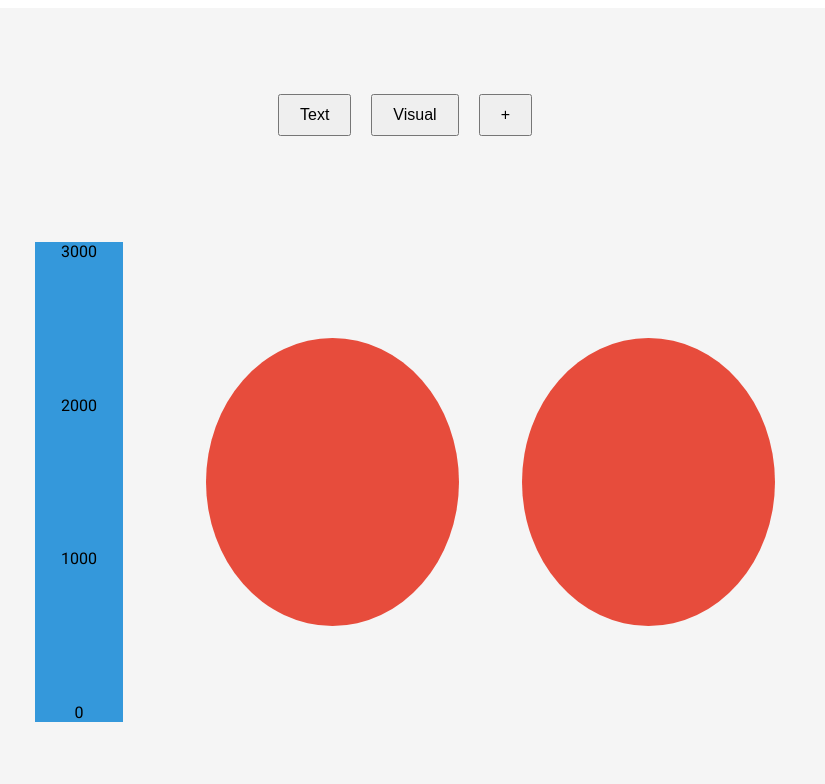
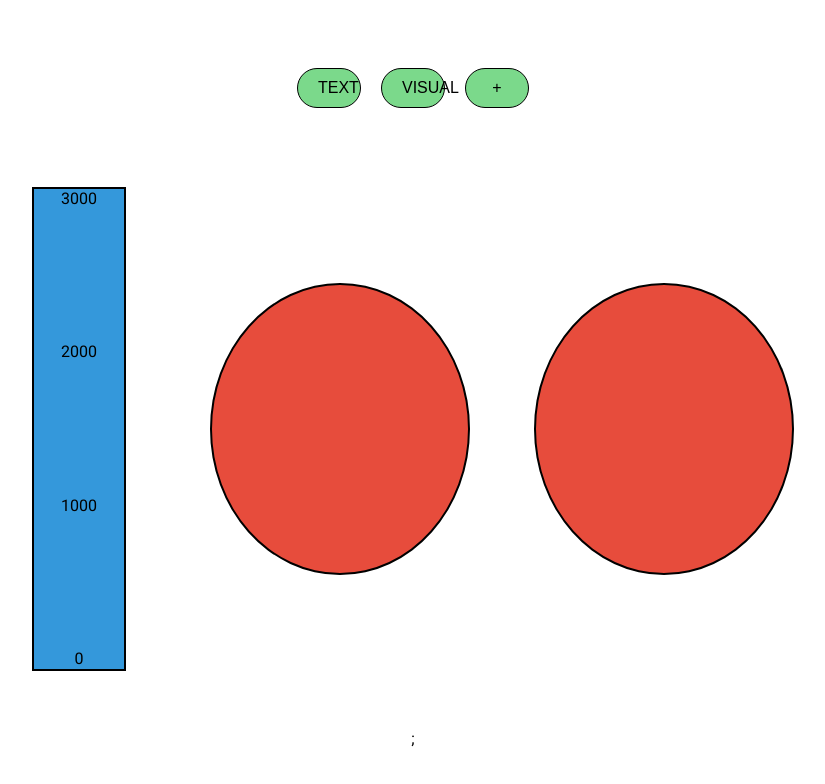
Before and after one commit to seanpip05/AirForceProject, a React (Create React App) app in the folder my-app/: page / in a window 1280 px wide. Shown: the top 784 px of the page, without its empty margins (235-1060 px from the left). Built offline with nearby package versions, Linux system fonts and the light colour scheme.

Commit message:
added a bit of css

```diff
--- a/my-app/src/components/screen/MainScreen.js
+++ b/my-app/src/components/screen/MainScreen.js
@@ -1,28 +1,64 @@
-import React from "react";
-import { Container, ButtonContainer, Button, ShapeContainer, Rectangle, Circle, FlexDiv } from "./MainScreen.styles";
+import React, {useState} from "react";
+import { Container, ButtonContainer, Button, ShapeContainer} from "./screen.styles";
+import { Rectangle, Circle, VisualFlexDiv } from "./visual.styles";
+import { Ellipse, TextFlexDiv } from "./text.styles";
 
 // @TODO split the main screen into 2 components, a visual and a text
 const MainScreen = ({ onOpenPopup }) => {
+  const [isVisual, setIsVisual] = useState(true);  // State to toggle between Visual and Text
+
+  const handleButtonClick = (type) => {
+    if (type === "Visual") {
+      setIsVisual(true);
+    } else if (type === "Text") {
+      setIsVisual(false);
+    }
+  };
+
+
   return (
     <Container>
       <ButtonContainer>
-        <Button>Text</Button>
-        <Button>Visual</Button>
+        <Button onClick={() => handleButtonClick("Text")} >TEXT</Button>
+        <Button onClick={() => handleButtonClick("Visual")}>VISUAL</Button>
         <Button onClick={onOpenPopup}>+</Button>
       </ButtonContainer>
 
+      {isVisual ? (
       <ShapeContainer>
         <Rectangle>
-          <FlexDiv>
+          <VisualFlexDiv>
             <div>3000</div>
             <div>2000</div>
             <div>1000</div>
             <div>0</div>
-          </FlexDiv>
+          </VisualFlexDiv>
         </Rectangle>
         <Circle />
         <Circle />
       </ShapeContainer>
+    ) : (
+      <ShapeContainer>
+        <Ellipse>
+          <TextFlexDiv>
+            <div>Altitude</div>
+            <div>value</div>
+          </TextFlexDiv>
+        </Ellipse>
+        <Ellipse>
+          <TextFlexDiv>
+            <div>HIS</div>
+            <div>value</div>
+          </TextFlexDiv>
+        </Ellipse>
+        <Ellipse>
+          <TextFlexDiv>
+            <div>ADI</div>
+            <div>value</div>
+          </TextFlexDiv>
+        </Ellipse>
+      </ShapeContainer>
+    )};
     </Container>
   );
 };
--- a/my-app/src/components/screen/MainScreen.styles.js
+++ b/my-app/src/components/screen/screen.styles.js
@@ -1,13 +1,11 @@
 import styled from "styled-components";
 
 export const Container = styled.div`
-    width: 100%;
+    width: 100vw;
     height: 100vh;
-    background: #f5f5f5;
     display: flex;
     flex-direction: column;
     align-items: center;
-    justify-content: center;
     justify-content: space-evenly;
 `;
 
@@ -23,6 +21,11 @@ export const Button = styled.button`
     font-size: 16px;
     cursor: pointer;
     margin: 0 10px;
+    width: 5%;
+    border: solid 1.5px;
+    border-radius: 20px;
+    background-color:rgb(123, 217, 139);
+
 `;
 
 export const ShapeContainer = styled.div`
@@ -33,25 +36,3 @@ export const ShapeContainer = styled.div`
     height: 60%;
     gap: 5%;
 `;
-
-export const Rectangle = styled.div`
-    width: 7%;
-    height: 100%;
-    background-color: #3498db;
-    margin-right: 20px;
-`;
-
-export const Circle = styled.div`
-    width: 20%;
-    height: 60%;
-    background-color: #e74c3c;
-    border-radius: 50%;
-`;
-
-export const FlexDiv = styled.div`
-    display: flex;
-    justify-content: space-between;
-    align-items: center;
-    flex-direction: column;
-    height: 100%;
-`;
--- /dev/null
+++ b/my-app/src/components/screen/text.styles.js
@@ -0,0 +1,17 @@
+import styled from "styled-components";
+
+export const Ellipse = styled.div`
+    width: 20%;
+    height: 40%;
+    background-color:rgb(179, 101, 188);
+    border-radius: 40%;
+    border: solid 2px;
+`;
+
+export const TextFlexDiv = styled.div`
+    display: flex;
+    justify-content: space-evenly;
+    align-items: center;
+    flex-direction: column;
+    height: 100%;
+`;
--- /dev/null
+++ b/my-app/src/components/screen/visual.styles.js
@@ -0,0 +1,26 @@
+import styled from "styled-components";
+
+export const Rectangle = styled.div`
+    width: 7%;
+    height: 100%;
+    background-color: #3498db;
+    margin-right: 20px;
+    border: solid 2px;
+
+`;
+
+export const Circle = styled.div`
+    width: 20%;
+    height: 60%;
+    background-color: #e74c3c;
+    border-radius: 50%;
+    border: solid 2px;
+`;
+
+export const VisualFlexDiv = styled.div`
+    display: flex;
+    justify-content: space-between;
+    align-items: center;
+    flex-direction: column;
+    height: 100%;
+`;
--- a/my-app/src/css/App.css
+++ b/my-app/src/css/App.css
@@ -1,3 +1,4 @@
 body {
     font-family: "Roboto", sans-serif;
+    overflow: hidden;
   }
```
